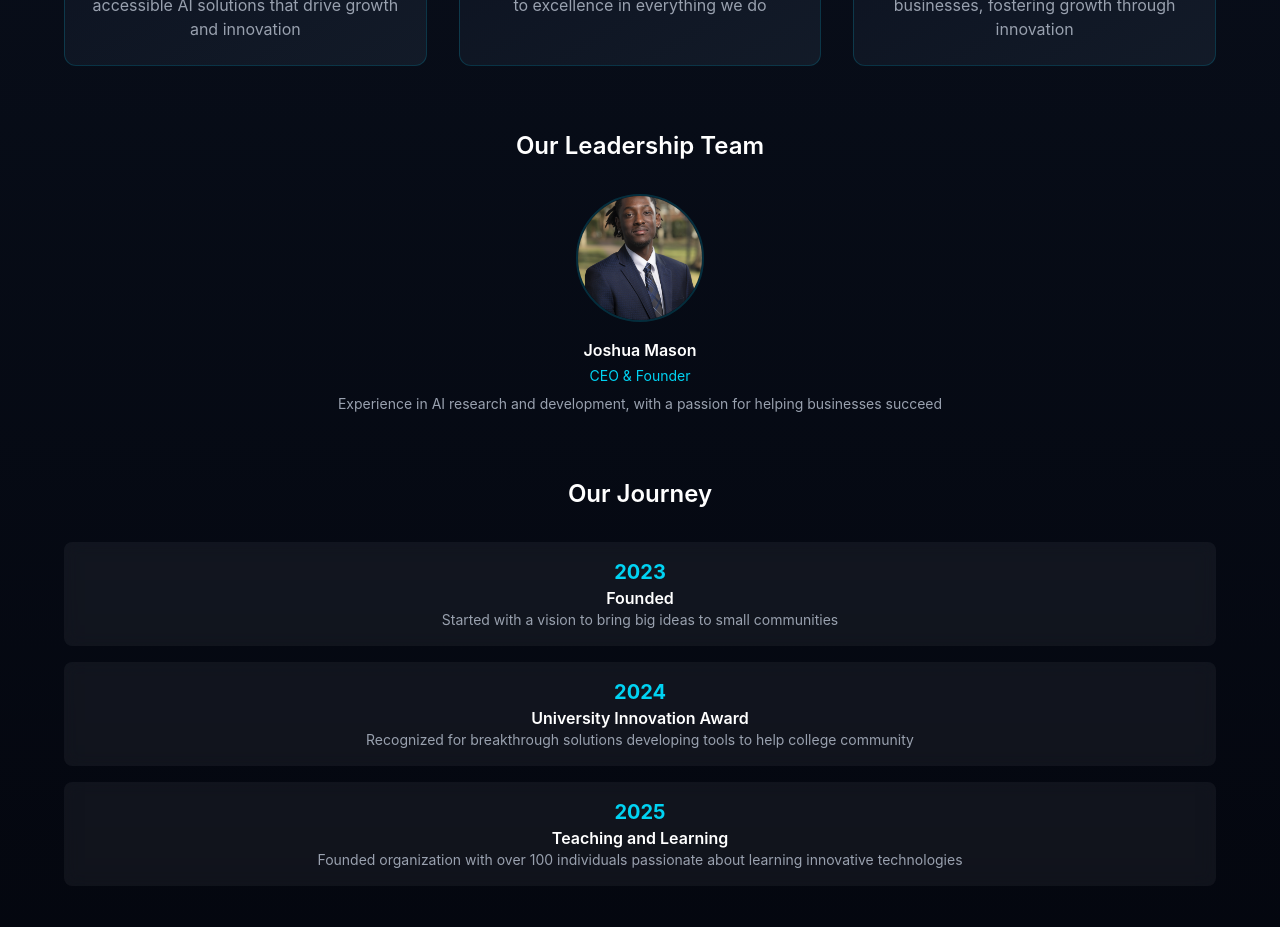
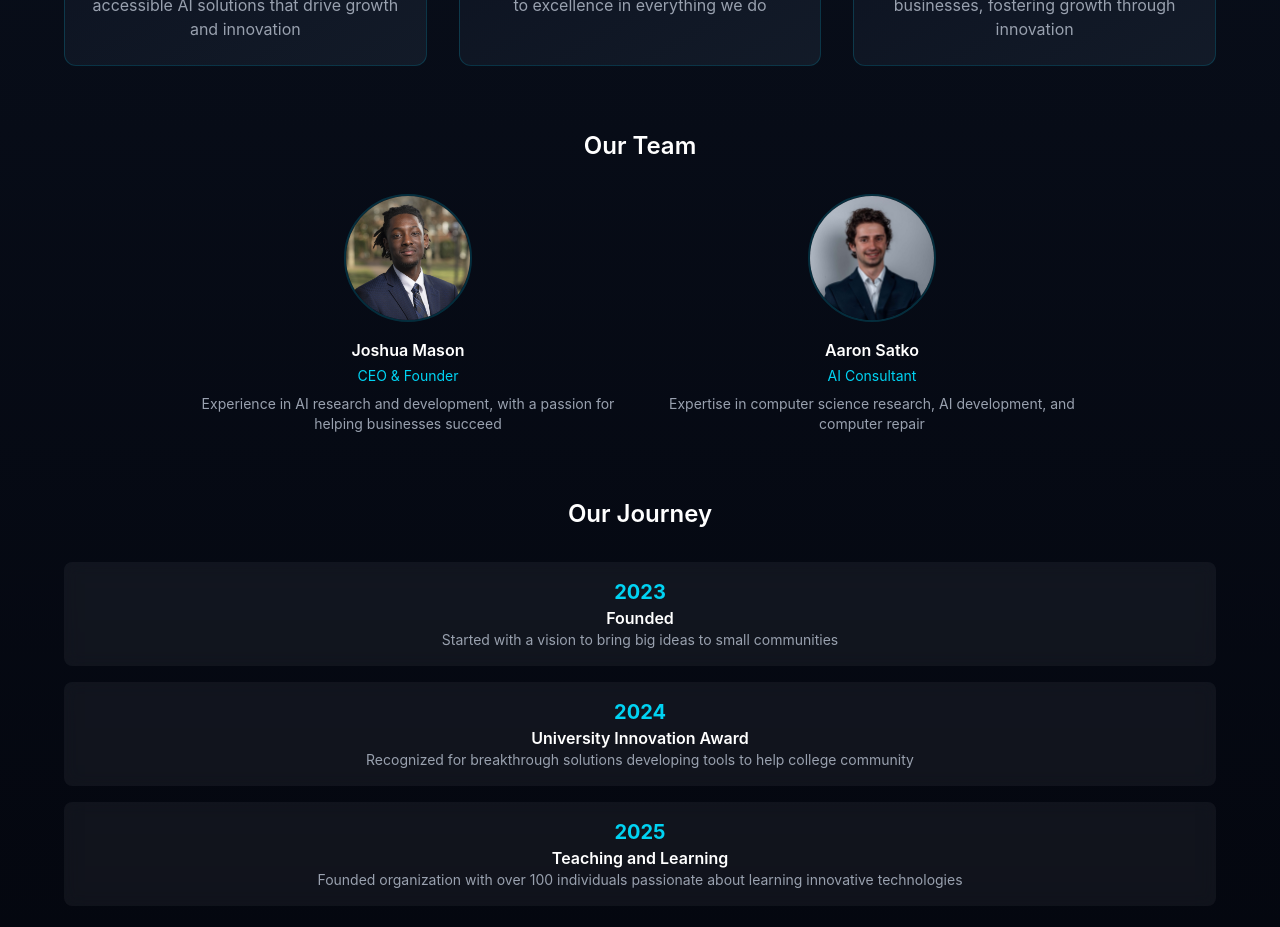
Before and after one commit to 0nly3go/0nly3go.github.io, a React (Vite) app: page / in a window 1280 px wide. Shown: the part 1560-2487 px from the top of the page. Built offline with nearby package versions, Linux system fonts and the light colour scheme.

Commit message:
added Aaron

```diff
--- a/src/App.jsx
+++ b/src/App.jsx
@@ -370,9 +370,10 @@ function App() {
 {/* Team Section */}
 <div className="mb-16 text-center">
   <h3 className="text-2xl font-semibold text-white mb-8">
-    Our Leadership Team
+    Our Team
   </h3>
 
+  <div className="grid grid-cols-1 md:grid-cols-2 gap-8 max-w-4xl mx-auto">
     <motion.div
       initial={{ opacity: 0, y: 20 }}
       whileInView={{ opacity: 1, y: 0 }}
@@ -384,6 +385,7 @@ function App() {
           src="/assets/team/Joshua.jpg"
           alt="Joshua Mason"
           className="w-full h-full object-cover"
+          style={{ objectPosition: 'center top' }}
         />
       </div>
       <h4 className="text-white font-semibold mb-1">
@@ -397,6 +399,33 @@ function App() {
         for helping businesses succeed
       </p>
     </motion.div>
+
+    <motion.div
+      initial={{ opacity: 0, y: 20 }}
+      whileInView={{ opacity: 1, y: 0 }}
+      transition={{ delay: 0.4 }}
+      className="mx-auto text-center"
+    >
+      <div className="w-32 h-32 mx-auto mb-4 rounded-full overflow-hidden border-2 border-cyan-500/20">
+        <img
+          src="/assets/team/Aaron.jpg"
+          alt="Aaron Satko"
+          className="w-full h-full object-cover"
+          style={{ objectPosition: 'center top' }}
+        />
+      </div>
+      <h4 className="text-white font-semibold mb-1">
+        Aaron Satko
+      </h4>
+      <p className="text-cyan-400 text-sm mb-2">
+        AI Consultant
+      </p>
+      <p className="text-gray-400 text-sm">
+        Expertise in computer science research, AI development,
+        and computer repair
+      </p>
+    </motion.div>
+  </div>
 </div>
 
 
```
Also changed, not shown: public/assets/team/Aaron.jpg (added). Lines whose indentation alone changed are shown as unchanged.
